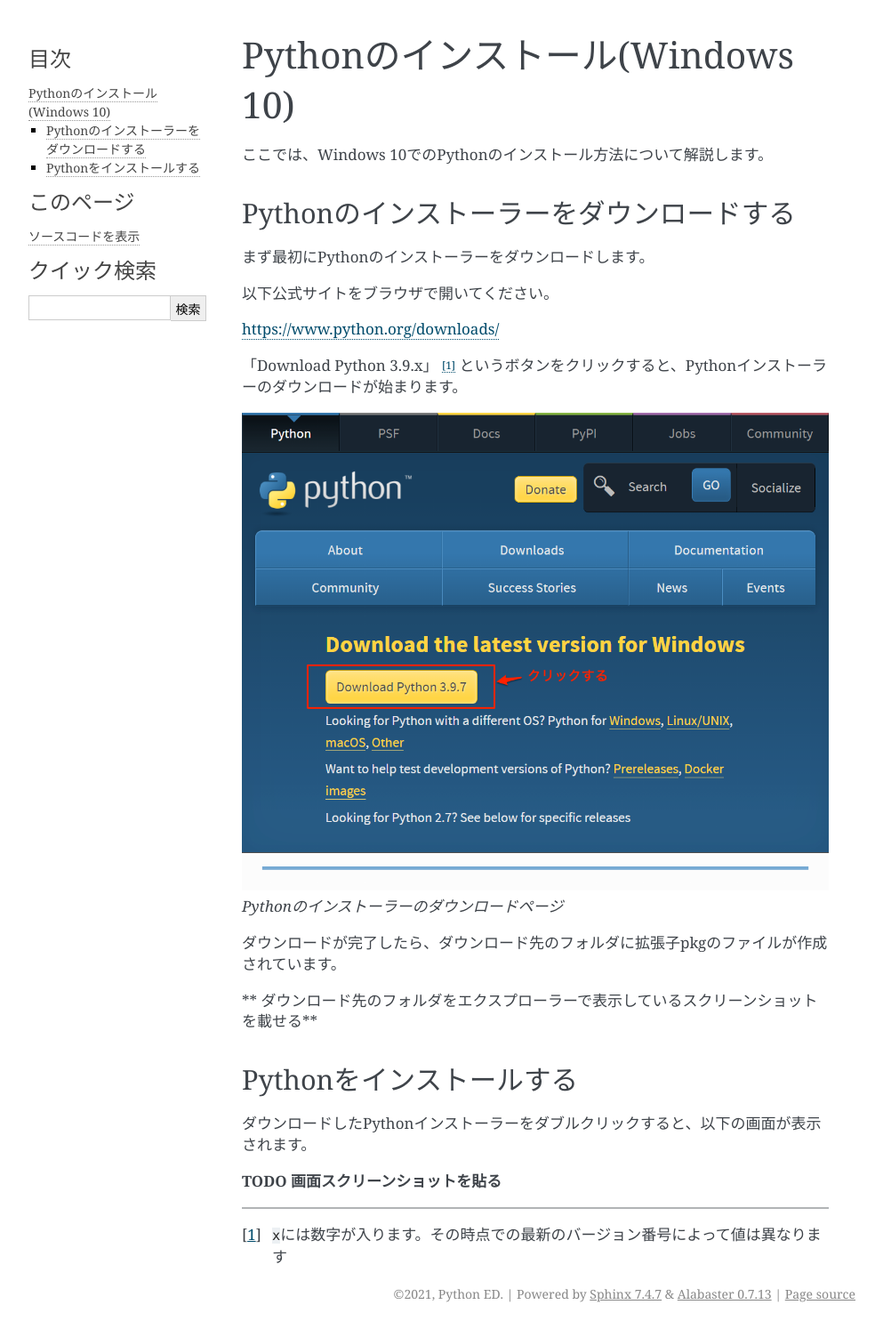
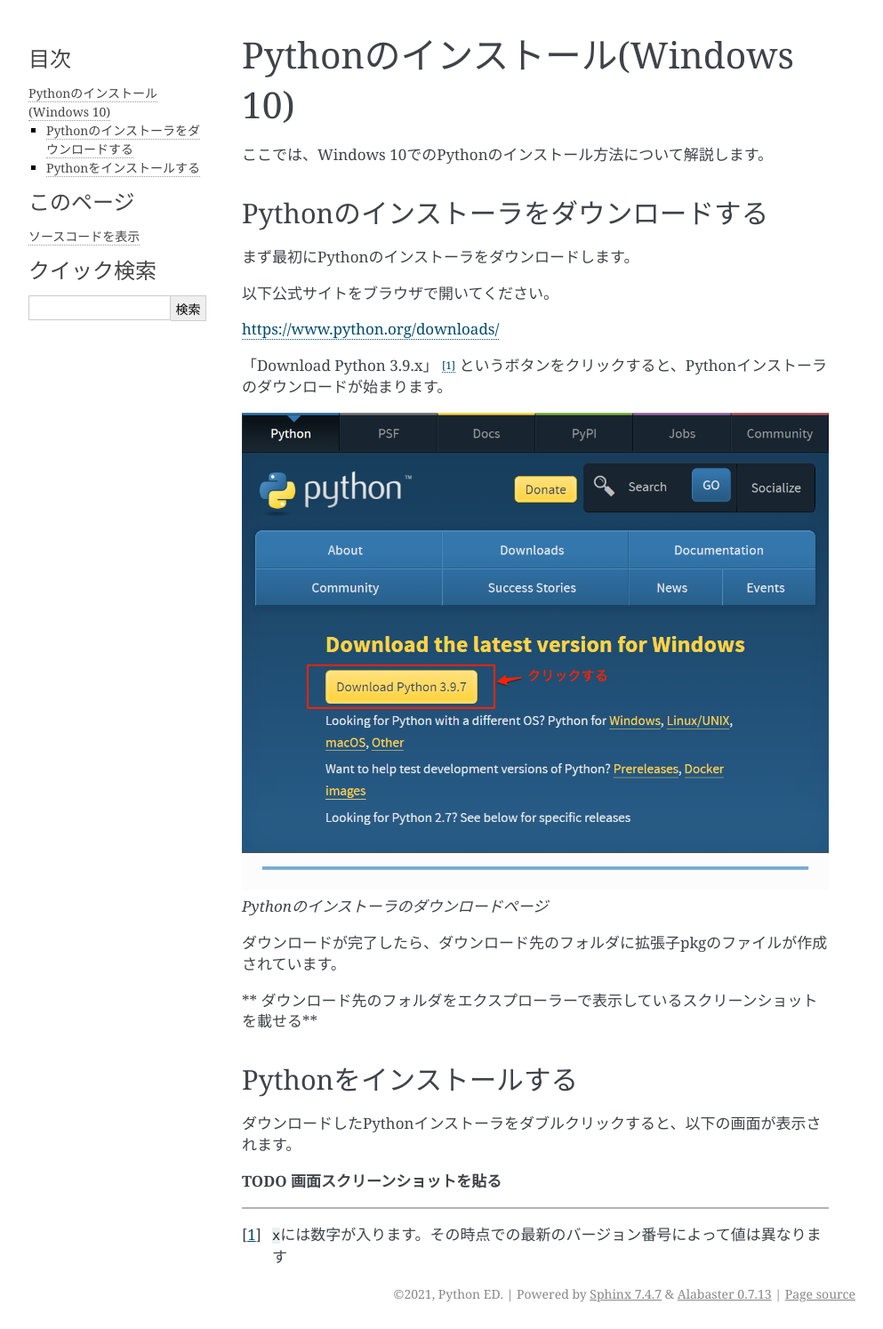
Before and after one commit to python-ed-open-doc/python-starter-guide, a Sphinx documentation site: the page built from source/python-setup/install-py39-win.md, in a window 1280 px wide. Shown: the whole page at 89% size, without its empty margins (148-1141 px from the left). Built offline with Sphinx 7.4.7, drawn with Linux system fonts in a browser that asks for light colours.

```diff
--- a/source/python-setup/install-py39-win.md
+++ b/source/python-setup/install-py39-win.md
@@ -1,25 +1,25 @@
 # Pythonのインストール(Windows 10)
 ここでは、Windows 10でのPythonのインストール方法について解説します。
 
-## Pythonのインストーラーをダウンロードする
-まず最初にPythonのインストーラーをダウンロードします。
+## Pythonのインストーラをダウンロードする
+まず最初にPythonのインストーラをダウンロードします。
 
 以下公式サイトをブラウザで開いてください。
 
 [https://www.python.org/downloads/](https://www.python.org/downloads/)
 
-「Download Python 3.9.x」 [^1] というボタンをクリックすると、Pythonインストーラーのダウンロードが始まります。
+「Download Python 3.9.x」 [^1] というボタンをクリックすると、Pythonインストーラのダウンロードが始まります。
 
 [^1]: `x`には数字が入ります。その時点での最新のバージョン番号によって値は異なります
 
-![Pythonのインストーラーのダウンロードページ](./python-installer-download-page-for-win.png "Pythonのインストーラーのダウンロードページ")
-*Pythonのインストーラーのダウンロードページ*
+![Pythonのインストーラのダウンロードページ](./python-installer-download-page-for-win.png "Pythonのインストーラのダウンロードページ")
+*Pythonのインストーラのダウンロードページ*
 
 ダウンロードが完了したら、ダウンロード先のフォルダに拡張子pkgのファイルが作成されています。
 
 ** ダウンロード先のフォルダをエクスプローラーで表示しているスクリーンショットを載せる**
 
 ## Pythonをインストールする
-ダウンロードしたPythonインストーラーをダブルクリックすると、以下の画面が表示されます。
+ダウンロードしたPythonインストーラをダブルクリックすると、以下の画面が表示されます。
 
 **TODO 画面スクリーンショットを貼る**
```
Also changed, not shown: source/python-setup/install-py39-mac.md (+55 -9 lines), source/python-setup/setup-python-for-mac-1.png (added), source/python-setup/setup-python-for-mac-10.png (added), source/python-setup/setup-python-for-mac-2.png (added), source/python-setup/setup-python-for-mac-3.png (added), source/python-setup/setup-python-for-mac-4.png (added), source/python-setup/setup-python-for-mac-5.png (added), source/python-setup/setup-python-for-mac-6.png (added), source/python-setup/setup-python-for-mac-7.png (added), source/python-setup/setup-python-for-mac-8.png (added), source/python-setup/setup-python-for-mac-9.png (added).
